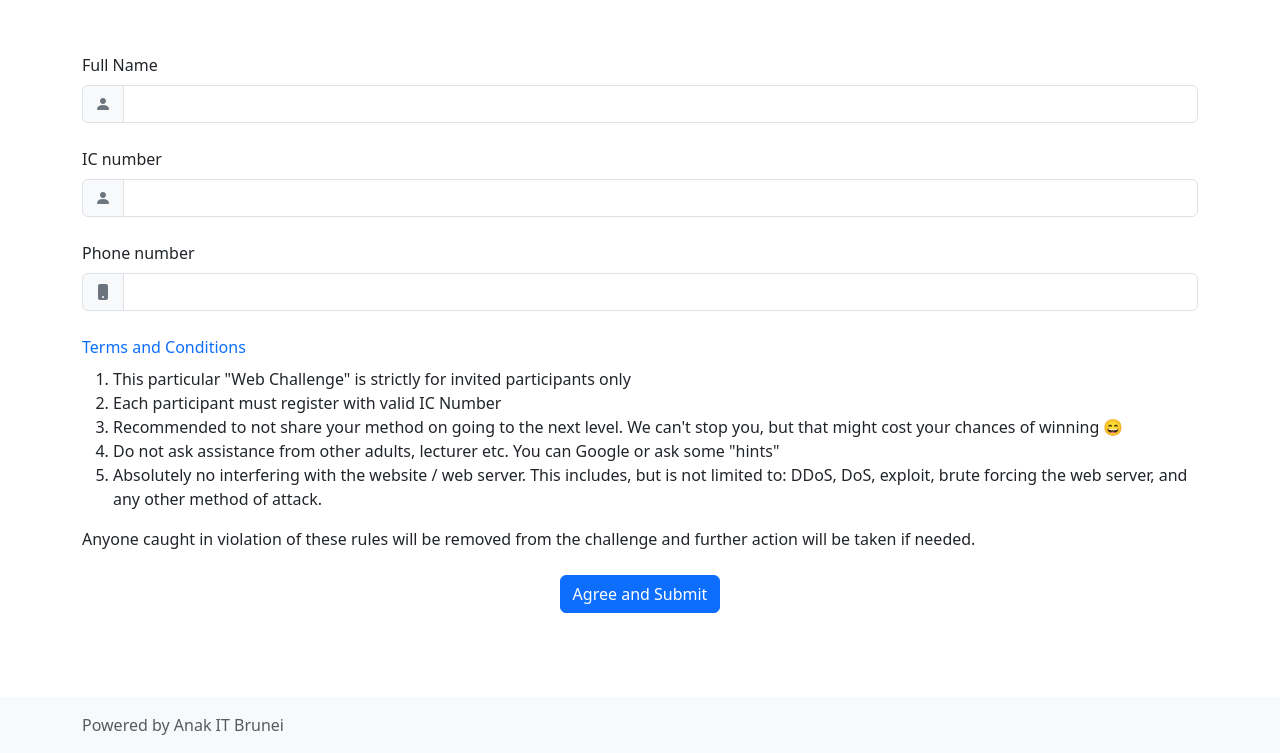
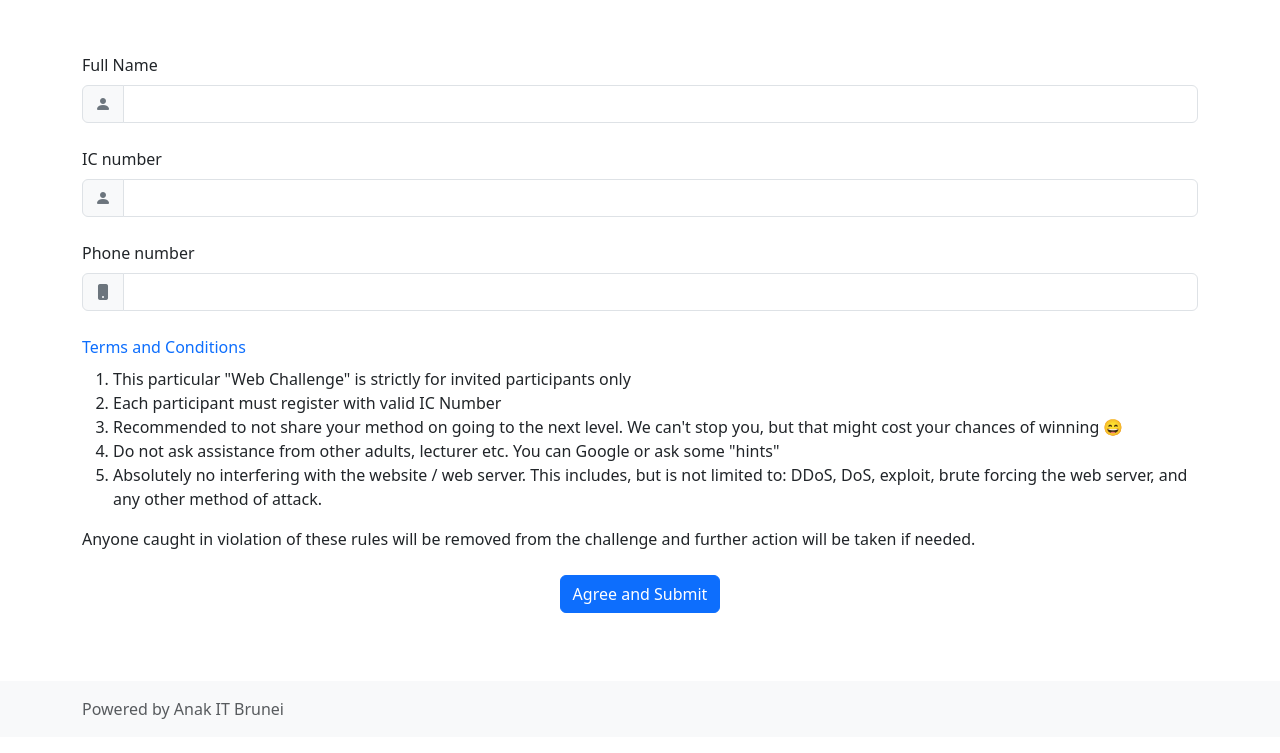
Before and after one commit to wafeeyhm/wc-template, a website: page index.html in a window 1280 px wide. Shown: the part 63-816 px from the top of the page. Drawn offline with nearby package versions, Linux system fonts and the light colour scheme.

Commit message:
set footer to be fixed bottom

```diff
--- a/index.html
+++ b/index.html
@@ -67,7 +67,7 @@
     </section>
     <!-- ========== End Registration form ========== -->
     <!-- ========== Start footer ========== -->
-    <footer class="footer mt-auto py-3 bg-body-tertiary">
+    <footer class="footer mt-auto py-3 bg-body-tertiary fixed-bottom">
         <div class="container">
             <span class="text-body-secondary">Powered by Anak IT Brunei</span>
         </div>
```
